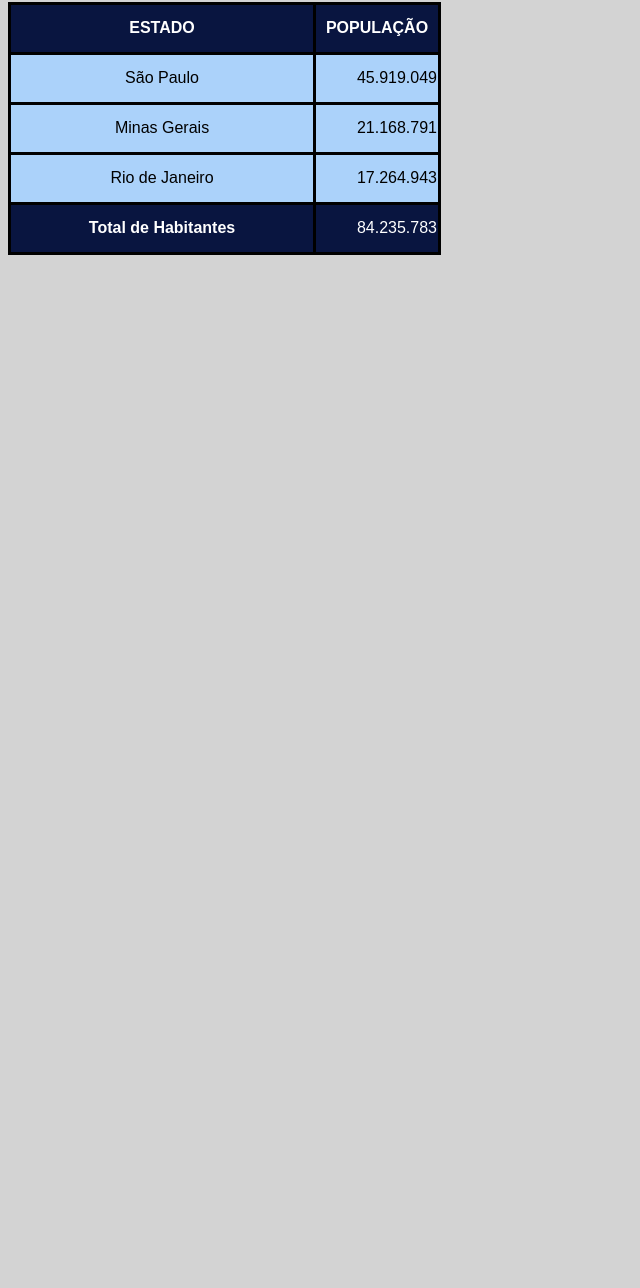
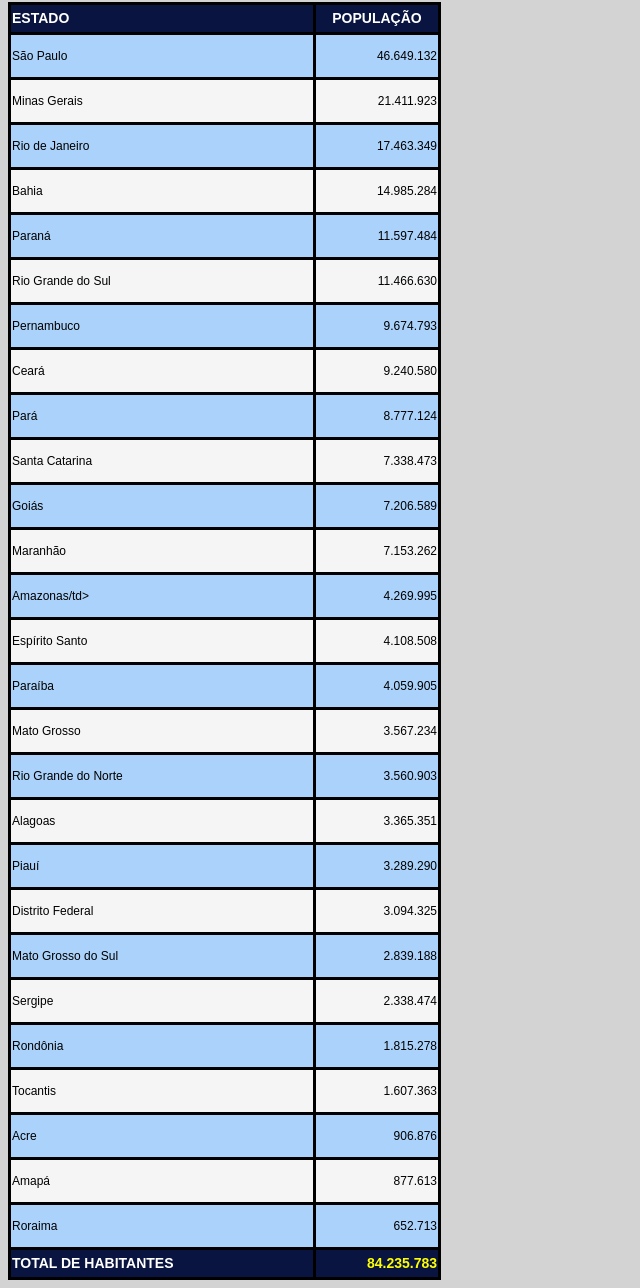
Before and after one commit to mariacarolinaboabaid/Exercicios.HTMLCSS, a plain HTML site: page Exercício 026/tabela002.html in a window 1280 px wide. Shown: the part 111-1399 px from the top of the page, without its empty margins (0-640 px from the left). Before the commit the page ends 800 px from the top, so only its background shows below. Drawn offline with Linux system fonts and the light colour scheme.

Commit message:
Atualização Tabela002

```diff
--- a/Exercício 026/tabela002.html
+++ b/Exercício 026/tabela002.html
@@ -18,22 +18,37 @@
         }
         table{
             border-collapse: collapse;
-            text-align: center;
+            position: relative;
+        }
+        thead > tr > th{
+            position: sticky;
+            top: -1px;
+            background-color: #091540;
+        }
+        th.col1{
+            text-align: left;
+        }
+        thead, tfoot{
+            color: white;
+            background-color: #091540;
+            font-size: 14px;
+            height: 30px;
         }
         th, td{
             border: 3px solid black;
         }
+        tbody tr{
+            font-size: 12px;
+            background-color: #ABD2FA;
+        }
         td.num{
             text-align: right;
         }
-        thead, tfoot{
-            color: white;
-            background-color: #091540;
-            height: 50px;
+        tbody td{
+            height: 40px;
         }
-        tbody{
-            background-color: #ABD2FA;
-            height: 150px;
+        tbody > tr:nth-child(2n){
+            background-color: whitesmoke;
         }
     </style>
 </head>
@@ -46,7 +61,7 @@
         <thead>
             <!--Linha do Head-->
             <tr>
-                <th scope="col" style="width: 300px">ESTADO</th>
+                <th class="col1" scope="col" style="width: 300px">ESTADO</th>
                 <th scope="col" style="width: 120px">POPULAÇÃO</th>
             </tr>
         </thead>
@@ -55,22 +70,144 @@
             <!--1º Linha do Body-->
             <tr>
                 <td>São Paulo</td>
-                <td class="num">45.919.049</td>
+                <td class="num">46.649.132</td>
             </tr>
             <!--2º Linha do Body-->
             <tr>
                 <td>Minas Gerais</td>
-                <td class="num">21.168.791</td>
+                <td class="num">21.411.923</td>
             </tr>
             <!--3º Linha do Body-->
+            <tr>
                 <td>Rio de Janeiro</td>
-                <td class="num">17.264.943</td>
+                <td class="num">17.463.349</td>
+            </tr>
+            <!--4º Linha do Body-->
+            <tr>
+                <td>Bahia</td>
+                <td class="num">14.985.284</td>
+            </tr>
+            <!--5º Linha do Body-->
+            <tr>
+                <td>Paraná</td>
+                <td class="num">11.597.484</td>
+            </tr>
+            <!--6º Linha do Body-->
+            <tr>
+                <td>Rio Grande do Sul</td>
+                <td class="num">11.466.630</td>
+            </tr>
+            <!--7º Linha do Body-->
+            <tr>
+                <td>Pernambuco</td>
+                <td class="num">9.674.793</td>
+            </tr>
+            <!--8º Linha do Body-->
+            <tr>
+                <td>Ceará</td>
+                <td class="num">9.240.580</td>
+            </tr>
+            <!--9º Linha do Body-->
+            <tr>
+                <td>Pará</td>
+                <td class="num">8.777.124</td>
+            </tr>
+            <!--10º Linha do Body-->
+            <tr>
+                <td>Santa Catarina</td>
+                <td class="num">7.338.473</td>
+            </tr>
+            <!--11º Linha do Body-->
+            <tr>
+                <td>Goiás</td>
+                <td class="num">7.206.589</td>
+            </tr>
+            <!--12º Linha do Body-->
+            <tr>
+                <td>Maranhão</td>
+                <td class="num">7.153.262</td>
+            </tr>
+            <!--13º Linha do Body-->
+            <tr>
+                <td>Amazonas/td>
+                <td class="num">4.269.995</td>
+            </tr>
+            <!--14º Linha do Body-->
+            <tr>
+                <td>Espírito Santo</td>
+                <td class="num">4.108.508</td>
+            </tr>
+            <!--15º Linha do Body-->
+            <tr>
+                <td>Paraíba</td>
+                <td class="num">4.059.905</td>
+            </tr>
+            <!--16º Linha do Body-->
+            <tr>
+                <td>Mato Grosso</td>
+                <td class="num">3.567.234</td>
+            </tr>
+            <!--17º Linha do Body-->
+            <tr>
+                <td>Rio Grande do Norte</td>
+                <td class="num">3.560.903</td>
+            </tr>
+            <!--18º Linha do Body-->
+            <tr>
+                <td>Alagoas</td>
+                <td class="num">3.365.351</td>
+            </tr>
+            <!--19º Linha do Body-->
+            <tr>
+                <td>Piauí</td>
+                <td class="num">3.289.290</td>
+            </tr>
+            <!--20º Linha do Body-->
+            <tr>
+                <td>Distrito Federal</td>
+                <td class="num">3.094.325</td>
+            </tr>
+            <!--21º Linha do Body-->
+            <tr>
+                <td>Mato Grosso do Sul</td>
+                <td class="num">2.839.188</td>
+            </tr>
+            <!--22º Linha do Body-->
+            <tr>
+                <td>Sergipe</td>
+                <td class="num">2.338.474</td>
+            </tr>
+            <!--23º Linha do Body-->
+            <tr>
+                <td>Rondônia</td>
+                <td class="num">1.815.278</td>
+            </tr>
+            <!--24º Linha do Body-->
+            <tr>
+                <td>Tocantis</td>
+                <td class="num">1.607.363</td>
+            </tr>
+            <!--25º Linha do Body-->
+            <tr>
+                <td>Acre</td>
+                <td class="num">906.876</td>
+            </tr>
+            <!--26º Linha do Body-->
+            <tr>
+                <td>Amapá</td>
+                <td class="num">877.613</td>
+            </tr>
+            <!--27º Linha do Body-->
+            <tr>
+                <td>Roraima</td>
+                <td class="num">652.713</td>
+            </tr>
         </tbody>
-        <!--Linha do Body-->
+        <!--Linha do Foot-->
         <tfoot>
             <tr>
-                <th scope="row">Total de Habitantes</td>
-                <td class="num">84.235.783</td>
+                <th class="col1" scope="row">TOTAL DE HABITANTES</td>
+                <td class="num" style="color: yellow; font-weight: bold;">84.235.783</td>
             </tr>
         </tfoot>
     </table>
```
